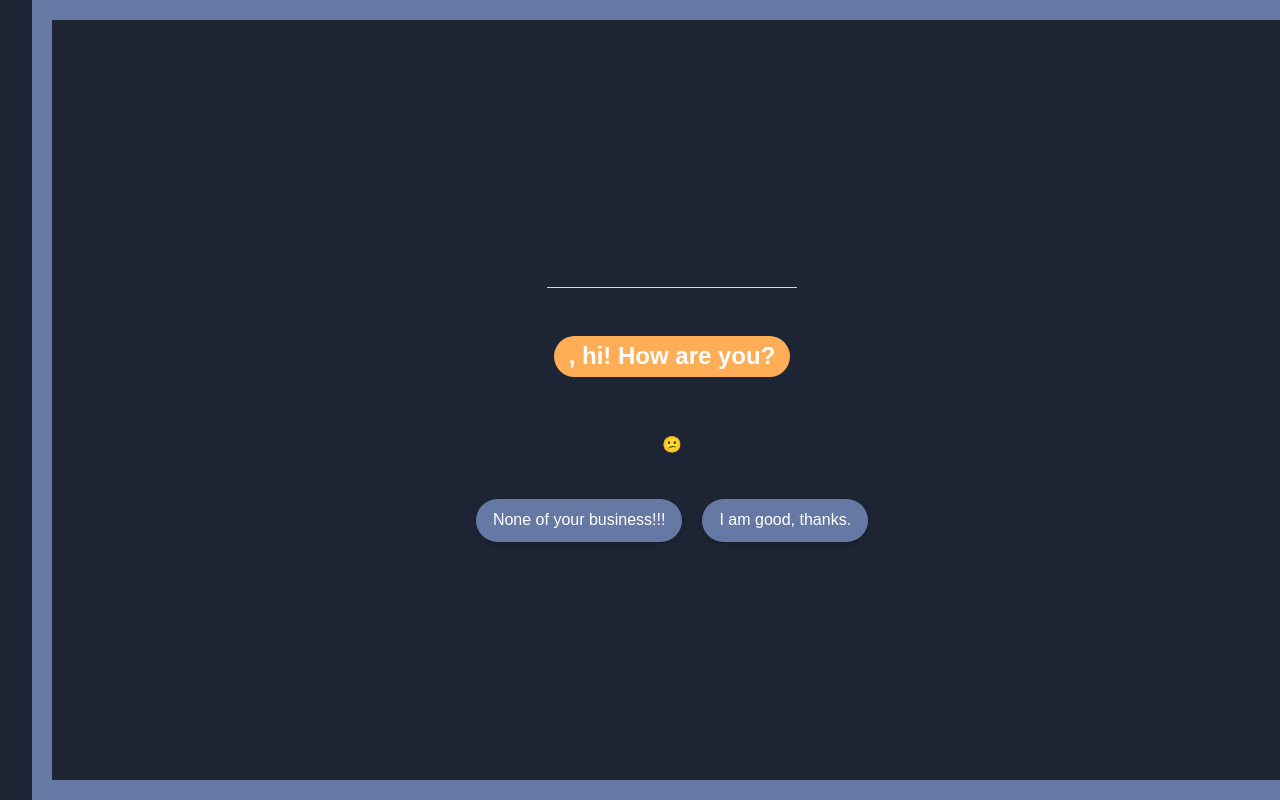
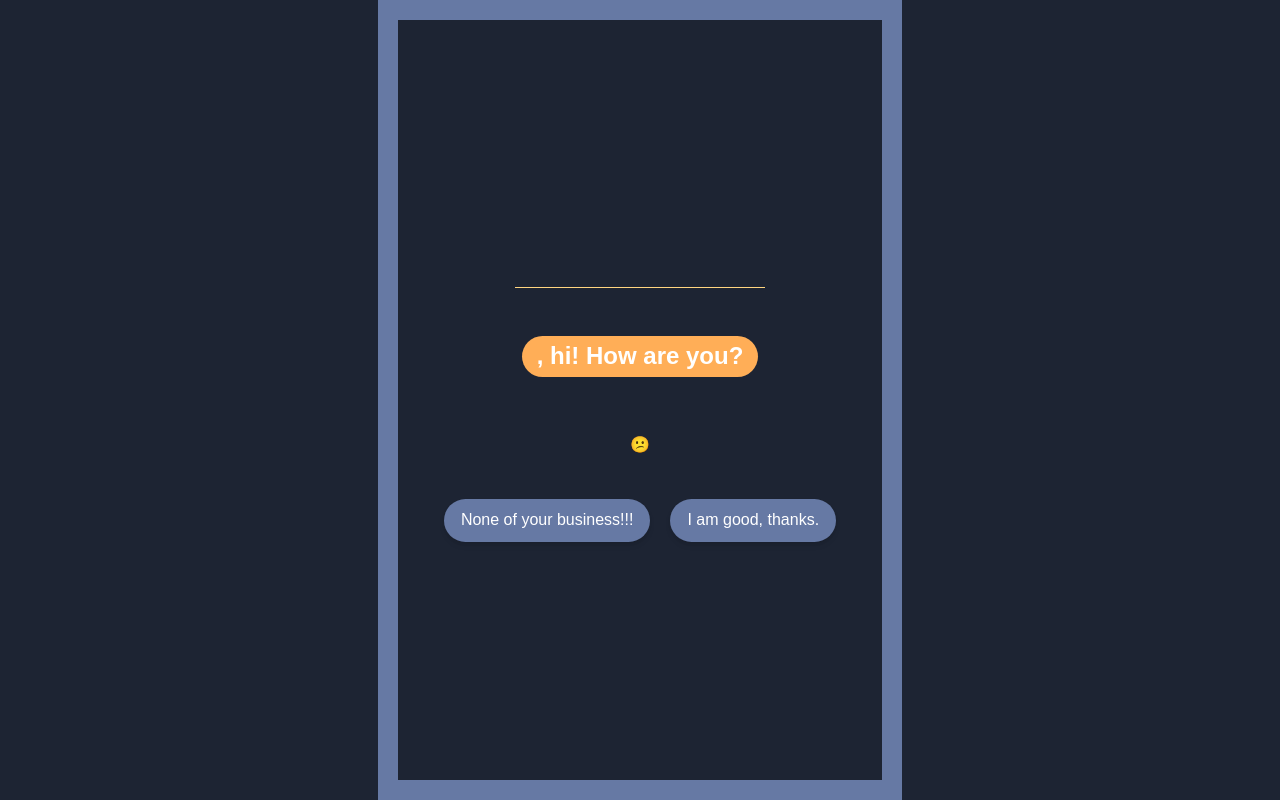
Before and after one commit to belhajManel/svelte-chatbot, a Svelte app: page / in a window 1280 px wide. Built offline with nearby package versions, Linux system fonts and the light colour scheme.

Commit message:
updated container component styles

```diff
--- a/src/Container.svelte
+++ b/src/Container.svelte
@@ -5,7 +5,7 @@
 <style>
 	.Container {
 		height: 100vh;
-		width: 100vw;
+		width: "auto";
 		font-family: 'Nunito', sans-serif;
 		border: solid  #6679a4 20px;
 		padding: 20px;
```
